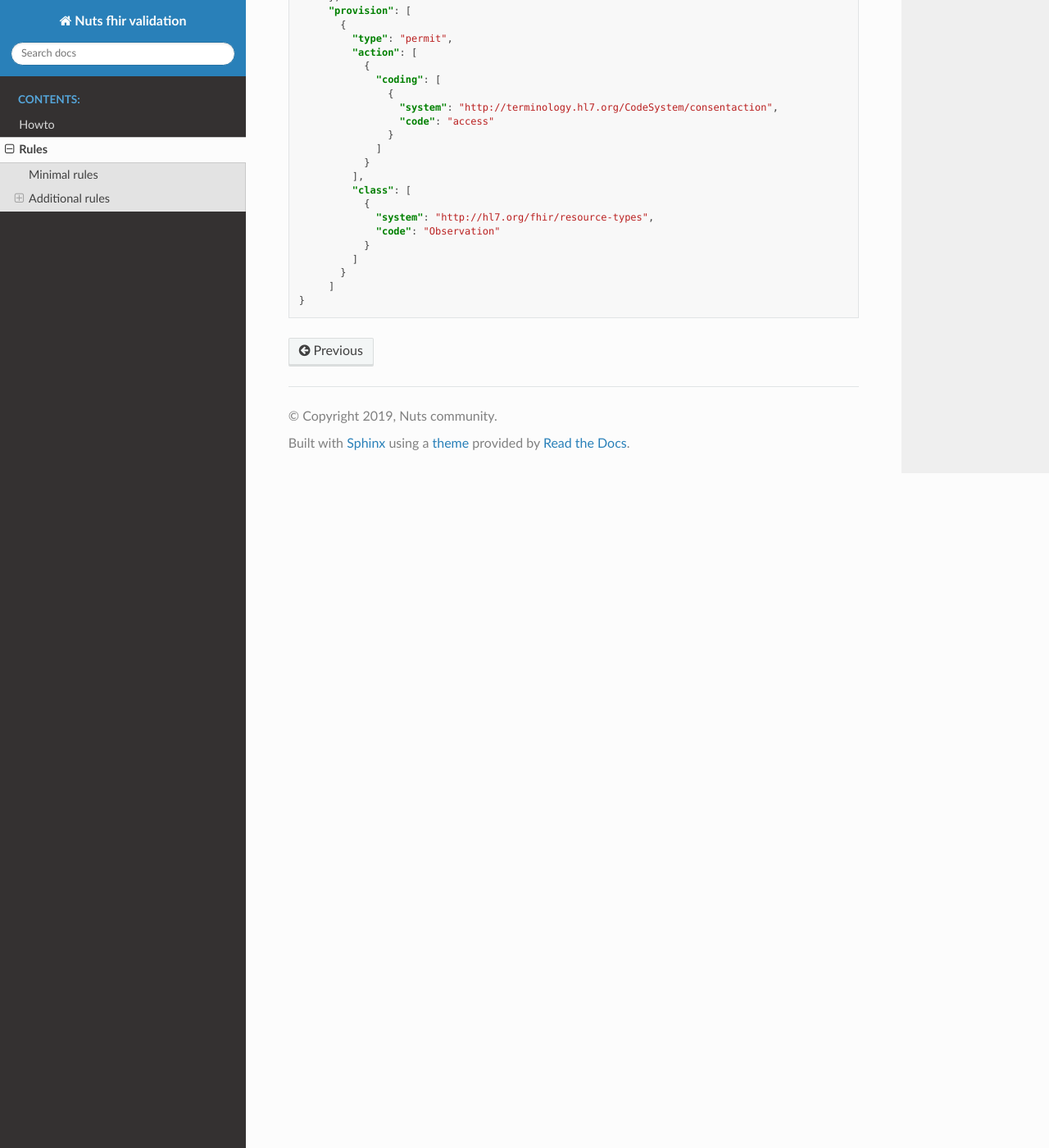
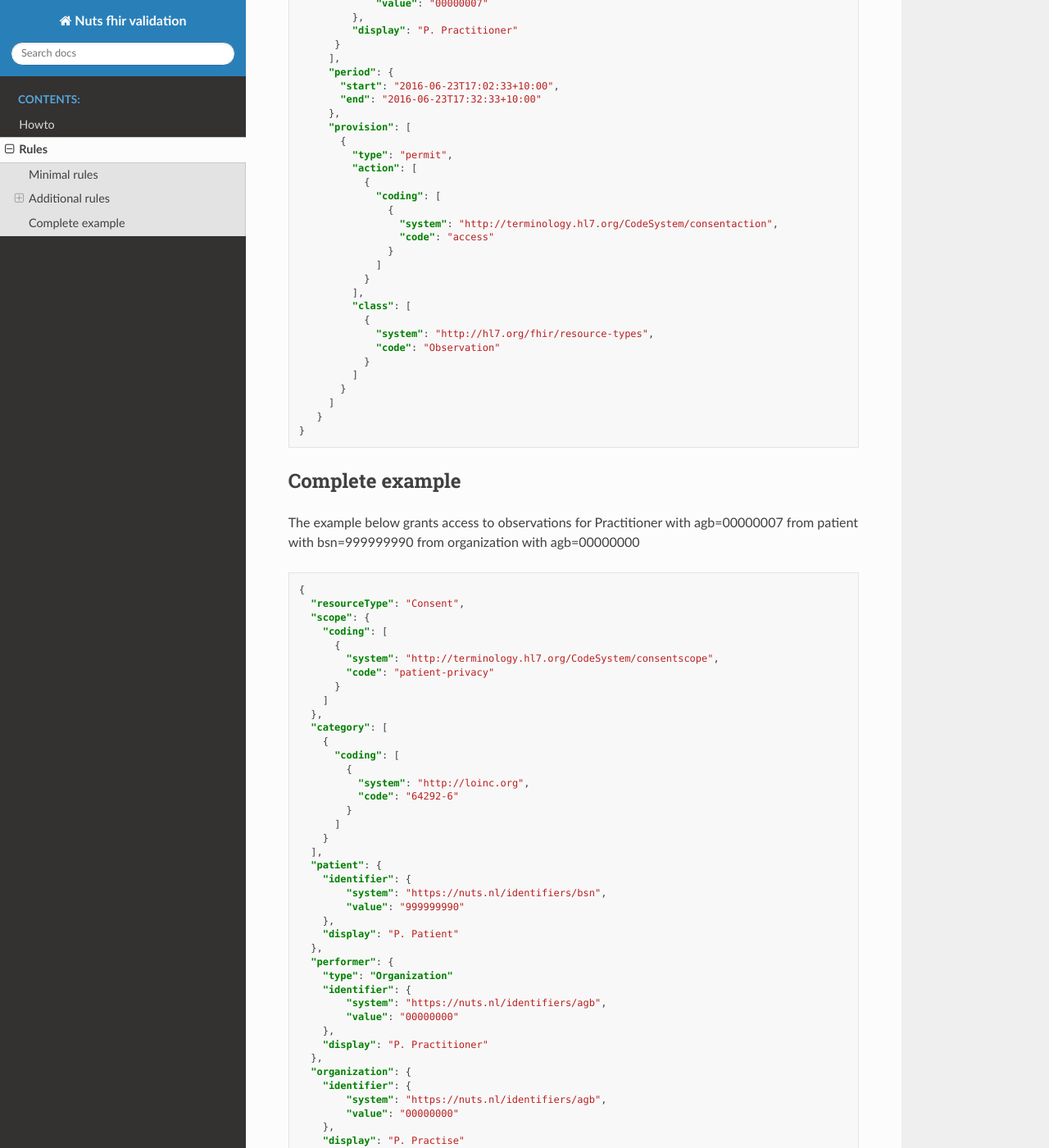
Before and after one commit to nuts-foundation/nuts-fhir-validation, a Sphinx documentation site: the page built from docs/pages/rules.rst, in a window 1280 px wide and 1400 px high, scrolled down 5189 px. Shown: the whole window at 82% size. Built offline with Sphinx 7.4.7 and the Read the Docs theme 2.0.0, drawn with Linux system fonts in a browser that asks for light colours; some of the changed text lies outside the part shown.

Commit message:
added complete example for consent record
Signed-off-by: Wout Slakhorst <wout.slakhorst@nedap.com>

```diff
--- a/docs/pages/rules.rst
+++ b/docs/pages/rules.rst
@@ -81,6 +81,10 @@
 In the first stage this will be a **Practitioner**, where the **patient** or **relatedPerson** will follow in a later stage.
 In the case the user does not have a valid Nuts identifier but acts on behalf of an organization, an **organization** is referenced.
 If a valid identifier is not present, :code:`display` must be present in the reference and must list the initials and name of the user.
+
+.. note::
+
+    An extra check has to be added to determine that the performer works for/is the organization when a poor proof like pdf is given.
 
 .. note::
 
@@ -242,16 +246,17 @@
 
    {
      "resourceType": "Consent",
-     "actor": [
-        {
+
+     "provision": {
+       "actor": [
+         {
             "identifier": {
                 "system": "https://nuts.nl/identifiers/agb",
                 "value": "00000007"
             },
             "display": "P. Practitioner"
-        }
-     ],
-     "provision": {
+         }
+        ],
         "period": {
           "start": "2016-06-23T17:02:33+10:00",
           "end": "2016-06-23T17:32:33+10:00"
@@ -277,4 +282,116 @@
             ]
           }
         ]
+      }
    }
+
+Complete example
+----------------
+
+The example below grants access to observations for Practitioner with agb=00000007 from patient with bsn=999999990 from organization with agb=00000000
+
+.. code-block:: json
+
+    {
+      "resourceType": "Consent",
+      "scope": {
+        "coding": [
+          {
+            "system": "http://terminology.hl7.org/CodeSystem/consentscope",
+            "code": "patient-privacy"
+          }
+        ]
+      },
+      "category": [
+        {
+          "coding": [
+            {
+              "system": "http://loinc.org",
+              "code": "64292-6"
+            }
+          ]
+        }
+      ],
+      "patient": {
+        "identifier": {
+            "system": "https://nuts.nl/identifiers/bsn",
+            "value": "999999990"
+        },
+        "display": "P. Patient"
+      },
+      "performer": {
+        "type": "Organization"
+        "identifier": {
+            "system": "https://nuts.nl/identifiers/agb",
+            "value": "00000000"
+        },
+        "display": "P. Practitioner"
+      },
+      "organization": {
+        "identifier": {
+            "system": "https://nuts.nl/identifiers/agb",
+            "value": "00000000"
+        },
+        "display": "P. Practise"
+      },
+      "source": {
+        "contentType": "application/pdf",
+        "data": "dhklauHAELrlg78OLg==",
+        "title": "Toestemming delen gegevens met Huisarts"
+      },
+      "verification": {
+        "verified": "true",
+        "verifiedWith": {
+            "type": "Patient",
+            "identifier": {
+                "system": "https://nuts.nl/identifiers/bsn",
+                "value": "999999990"
+            },
+            "display": "P. Patient"
+        }
+      },
+      "policyRule": {
+        "coding": [
+          {
+            "system": "http://terminology.hl7.org/CodeSystem/v3-ActCode",
+            "code": "OPTIN"
+          }
+        ]
+      },
+      "provision": {
+       "actor": [
+         {
+            "identifier": {
+                "system": "https://nuts.nl/identifiers/agb",
+                "value": "00000007"
+            },
+            "display": "P. Practitioner"
+         }
+        ],
+        "period": {
+          "start": "2016-06-23T17:02:33+10:00",
+          "end": "2016-06-23T17:32:33+10:00"
+        },
+        "provision": [
+          {
+            "type": "permit",
+            "action": [
+              {
+                "coding": [
+                  {
+                    "system": "http://terminology.hl7.org/CodeSystem/consentaction",
+                    "code": "access"
+                  }
+                ]
+              }
+            ],
+            "class": [
+              {
+                "system": "http://hl7.org/fhir/resource-types",
+                "code": "Observation"
+              }
+            ]
+          }
+        ]
+      }
+    }
```
